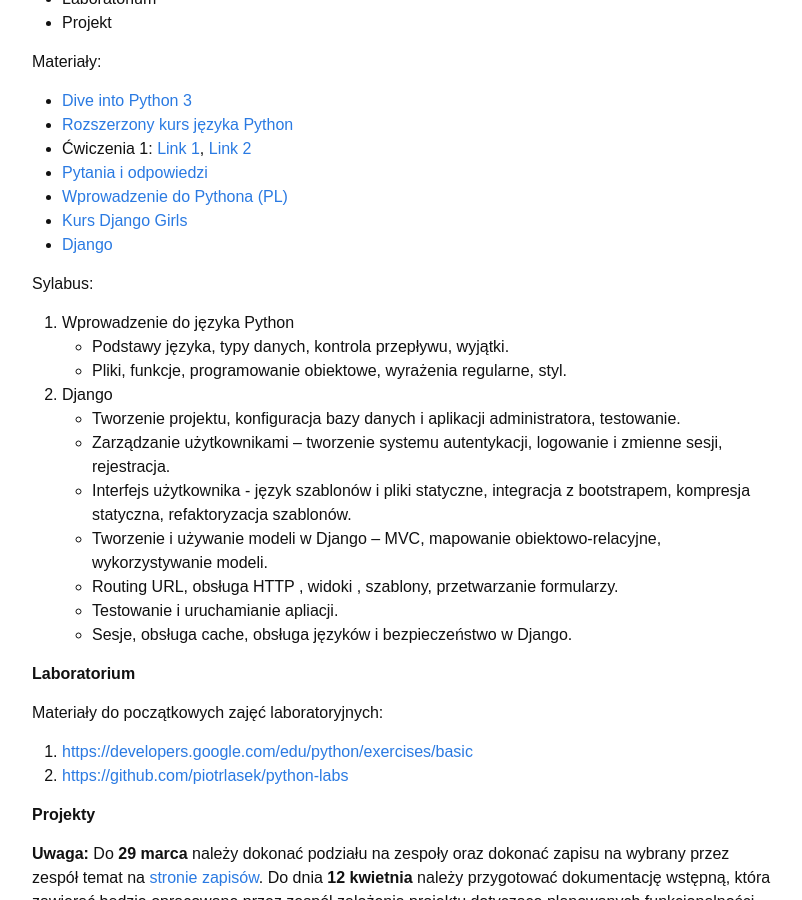
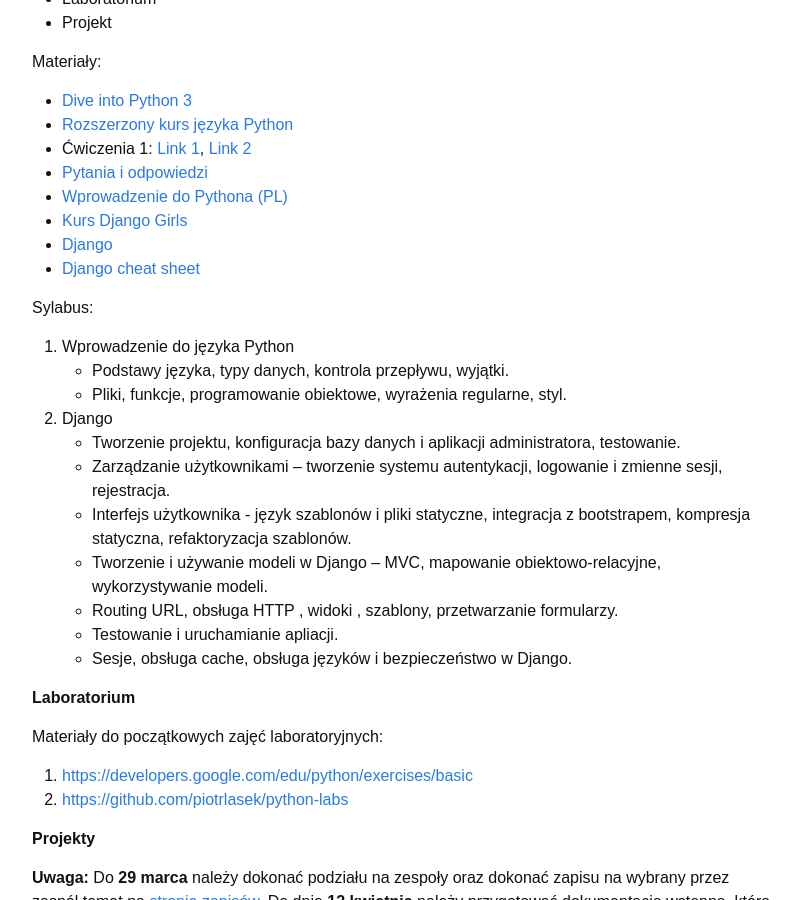
Before and after one commit to piotrlasek/piotrlasek.github.io, a Jekyll site: the page built from for-students/ai2-2017.md, in a window 1280 px wide and 900 px high, scrolled down 560 px. Shown: the whole window, without its empty margins (238-1040 px from the left). Built offline with Jekyll 4.4.1, drawn with Linux system fonts in a browser that asks for light colours.

Commit message:
Update ai2-2017.md

```diff
--- a/for-students/ai2-2017.md
+++ b/for-students/ai2-2017.md
@@ -26,6 +26,7 @@
 * [Wprowadzenie do Pythona (PL)](https://pl.python.org/view/kursy/lwdp.pdf)
 * [Kurs Django Girls](https://tutorial.djangogirls.org/pl/)
 * [Django](http://www.python.rk.edu.pl/w/p/djangoindex/)
+* [Django cheat sheet](https://www.mercurytide.co.uk/media/resources/Django/django10-cheat-sheet.pdf)
 
 Sylabus:
 1.	Wprowadzenie do języka Python
```
